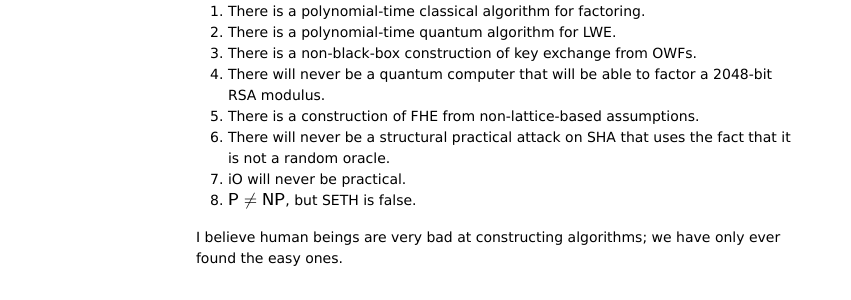
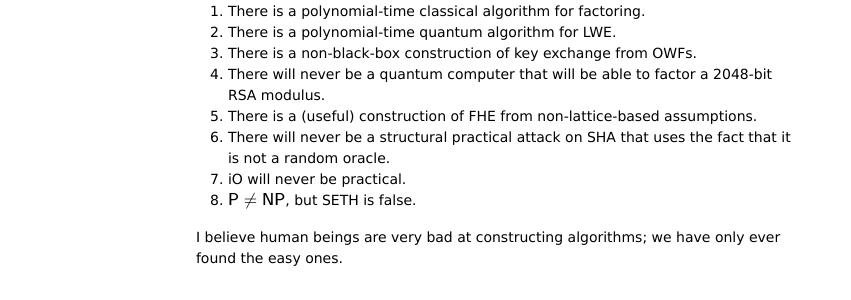
Before and after one commit to matcauthon49/matcauthon49.github.io, a Jekyll site: the page built from _pages/some-fun-stuff.md, in a window 1280 px wide. Shown: the part 735-1035 px from the top of the page, without its empty margins (33-884 px from the left). Built offline with Jekyll 4.4.1, drawn with Linux system fonts in a browser that asks for light colours; nearby versions of some CDN libraries; formulas are drawn with MathJax 3; a style sheet for code colours, icons or effects is not loaded.

Commit message:
Update some-fun-stuff.md

```diff
--- a/_pages/some-fun-stuff.md
+++ b/_pages/some-fun-stuff.md
@@ -27,7 +27,7 @@ At some point I gave the mathematical olympiad. I did pretty okay.
 2. There is a polynomial-time quantum algorithm for LWE.
 3. There is a non-black-box construction of key exchange from OWFs.
 4. There will never be a quantum computer that will be able to factor a 2048-bit RSA modulus.
-5. There is a construction of FHE from non-lattice-based assumptions.
+5. There is a (useful) construction of FHE from non-lattice-based assumptions.
 6. There will never be a structural practical attack on SHA that uses the fact that it is not a random oracle.
 7. iO will never be practical.
 8. $$\mathsf{P}\neq\mathsf{NP}$$, but SETH is false.
```
